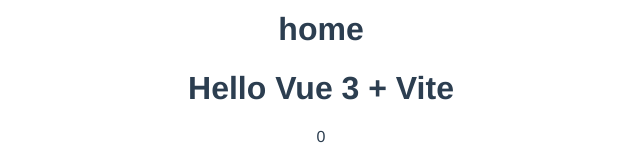
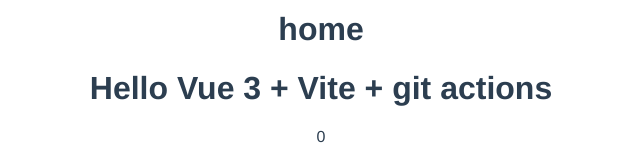
Before and after one commit to boom-sakalaka/Vite-demo, a Vue app in the folder my-vue-app/: page /#/ in a window 1280 px wide. Shown: the part 274-434 px from the top of the page, without its empty margins (319-959 px from the left). Built offline with nearby package versions, Linux system fonts and the light colour scheme; no server answers; what element3 would draw is missing.

Commit message:
修改触发 git actions

```diff
--- a/my-vue-app/src/views/home.vue
+++ b/my-vue-app/src/views/home.vue
@@ -1,14 +1,14 @@
 <!--
  * @Author: your name
  * @Date: 2021-06-06 09:41:09
- * @LastEditTime: 2021-06-06 09:44:01
+ * @LastEditTime: 2021-06-06 13:13:00
  * @LastEditors: Please set LastEditors
  * @Description: In User Settings Edit
  * @FilePath: \vite\my-vue-app\src\views\home.vue
 -->
 <template>
   <h1>home</h1>
-  <HelloWorld msg="Hello Vue 3 + Vite" />
+  <HelloWorld msg="Hello Vue 3 + Vite + git actions" />
 </template>
 
 <script setup>
```
